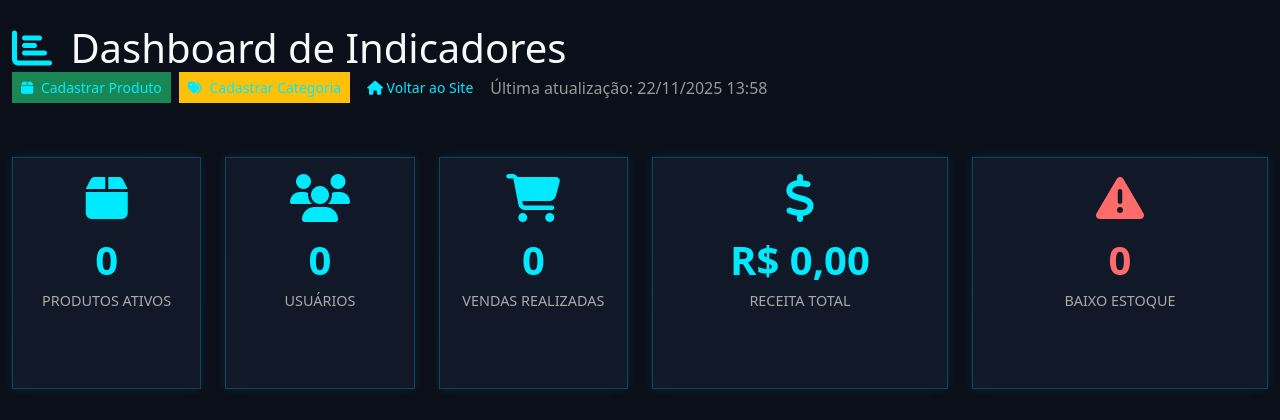
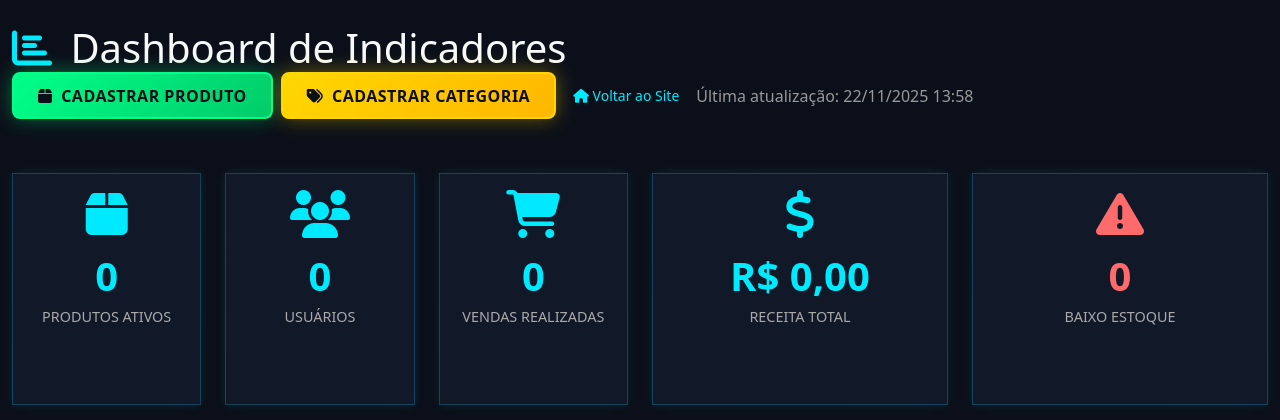
Before and after one commit to nondrack/ggnondrack, a PHP site: page /views/dashboard/index.php in a window 1280 px wide. Shown: the top 420 px of the page. Run offline with PHP 8.4, Linux system fonts and the light colour scheme.

Commit message:
atualização

```diff
--- a/public/css/style.css
+++ b/public/css/style.css
@@ -199,3 +199,86 @@ img[src$="logoFundoBranco.png"],
     opacity: 1 !important;
     box-shadow: 0 0 10px rgba(0, 234, 255, 0.8) !important;
 }
+
+/* Botões de Cadastro no Dashboard - Mais Visíveis */
+.btn-neon-product {
+    background: linear-gradient(135deg, #00ff88 0%, #00cc6a 100%) !important;
+    border: 2px solid #00ff88 !important;
+    color: #0b0f19 !important;
+    font-weight: 600 !important;
+    padding: 0.6rem 1.5rem !important;
+    font-size: 1rem !important;
+    text-transform: uppercase;
+    letter-spacing: 0.5px;
+    box-shadow: 0 0 20px rgba(0, 255, 136, 0.4), 0 4px 8px rgba(0, 0, 0, 0.3) !important;
+    transition: all 0.3s ease !important;
+    border-radius: 8px !important;
+}
+
+.btn-neon-product:hover {
+    background: linear-gradient(135deg, #00ffaa 0%, #00dd7a 100%) !important;
+    transform: translateY(-2px) scale(1.05) !important;
+    box-shadow: 0 0 30px rgba(0, 255, 136, 0.8), 0 8px 16px rgba(0, 0, 0, 0.4) !important;
+    color: #0b0f19 !important;
+}
+
+.btn-neon-product:active {
+    transform: translateY(0) scale(1) !important;
+}
+
+.btn-neon-category {
+    background: linear-gradient(135deg, #ffd700 0%, #ffb700 100%) !important;
+    border: 2px solid #ffd700 !important;
+    color: #0b0f19 !important;
+    font-weight: 600 !important;
+    padding: 0.6rem 1.5rem !important;
+    font-size: 1rem !important;
+    text-transform: uppercase;
+    letter-spacing: 0.5px;
+    box-shadow: 0 0 20px rgba(255, 215, 0, 0.4), 0 4px 8px rgba(0, 0, 0, 0.3) !important;
+    transition: all 0.3s ease !important;
+    border-radius: 8px !important;
+}
+
+.btn-neon-category:hover {
+    background: linear-gradient(135deg, #ffe135 0%, #ffc700 100%) !important;
+    transform: translateY(-2px) scale(1.05) !important;
+    box-shadow: 0 0 30px rgba(255, 215, 0, 0.8), 0 8px 16px rgba(0, 0, 0, 0.4) !important;
+    color: #0b0f19 !important;
+}
+
+.btn-neon-category:active {
+    transform: translateY(0) scale(1) !important;
+}
+
+/* Animação de pulso nos botões */
+@keyframes pulse-glow {
+    0%, 100% {
+        box-shadow: 0 0 20px rgba(0, 255, 136, 0.4), 0 4px 8px rgba(0, 0, 0, 0.3);
+    }
+    50% {
+        box-shadow: 0 0 30px rgba(0, 255, 136, 0.6), 0 4px 8px rgba(0, 0, 0, 0.3);
+    }
+}
+
+@keyframes pulse-glow-yellow {
+    0%, 100% {
+        box-shadow: 0 0 20px rgba(255, 215, 0, 0.4), 0 4px 8px rgba(0, 0, 0, 0.3);
+    }
+    50% {
+        box-shadow: 0 0 30px rgba(255, 215, 0, 0.6), 0 4px 8px rgba(0, 0, 0, 0.3);
+    }
+}
+
+.btn-neon-product {
+    animation: pulse-glow 2s infinite;
+}
+
+.btn-neon-category {
+    animation: pulse-glow-yellow 2s infinite;
+}
+
+.btn-neon-product:hover,
+.btn-neon-category:hover {
+    animation: none;
+}
--- a/views/dashboard/index.php
+++ b/views/dashboard/index.php
@@ -53,10 +53,10 @@
                         Dashboard de Indicadores
                     </h1>
                     <div class="d-flex gap-2 align-items-center flex-wrap">
-                        <a href="index.php?param=produto/index" class="btn btn-success btn-sm">
+                        <a href="index.php?param=produto/index" class="btn btn-neon-product">
                             <i class="fas fa-box me-1"></i> Cadastrar Produto
                         </a>
-                        <a href="index.php?param=categoria/index" class="btn btn-warning btn-sm">
+                        <a href="index.php?param=categoria/index" class="btn btn-neon-category">
                             <i class="fas fa-tags me-1"></i> Cadastrar Categoria
                         </a>
                         <a href="index.php" class="btn btn-outline-neon btn-sm">
```
